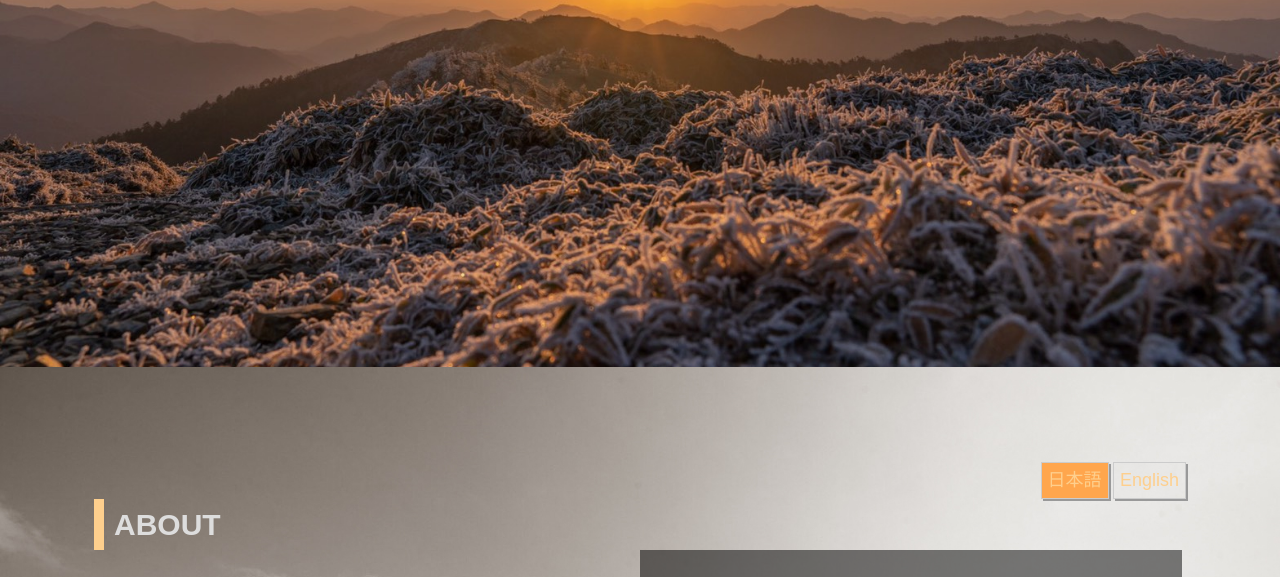
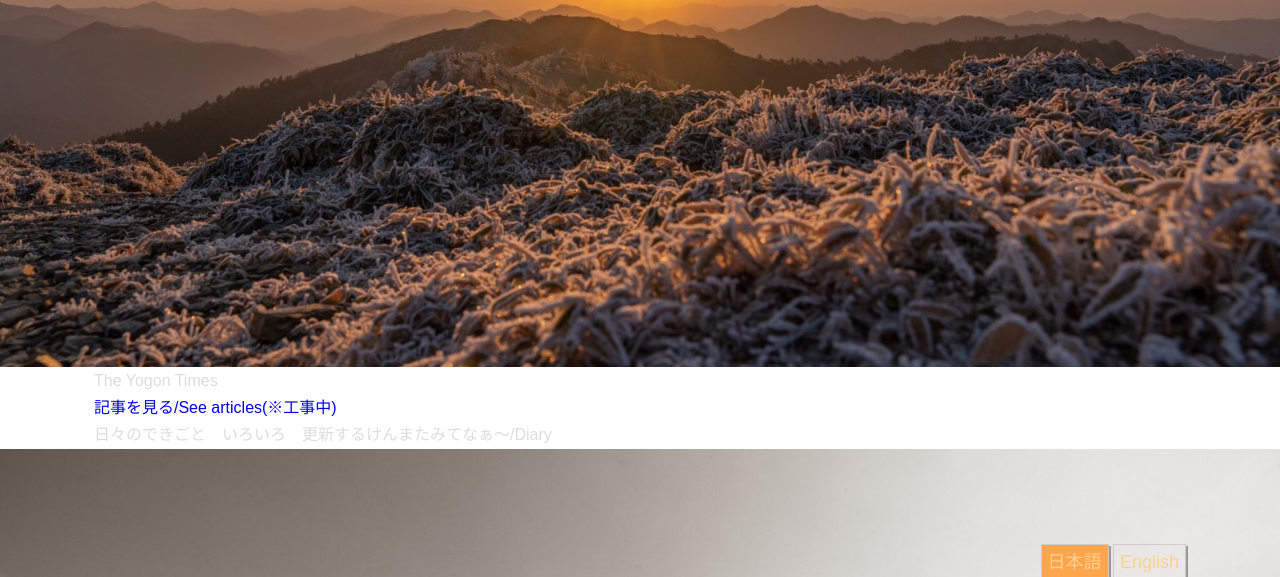
Before and after one commit to yogon-web/yogon-gallery, a plain HTML site: page index.html in a window 1280 px wide. Shown: the part 433-1010 px from the top of the page. Drawn offline with nearby package versions, Linux system fonts and the light colour scheme; some packages are replaced by stand-ins of ours; a web font is replaced by a local one.

Commit message:
Update index.html

```diff
--- a/index.html
+++ b/index.html
@@ -81,7 +81,13 @@
   </div>
   </div><!-- /#home -->
 
-
+<div class="blog-bg">
+  <div class="wrapper">
+    <p class="blog left-to-right">The Yogon Times</p>
+    <a href="#"><div class="button2 left-to-right">記事を見る/See articles(※工事中)</div></a>
+    <p class="naiyou left-to-right">日々のできごと　いろいろ　更新するけんまたみてなぁ～/Diary</P>
+  </div>
+</div>
 
 
  <div id="about.html" class="big-bg">
```
